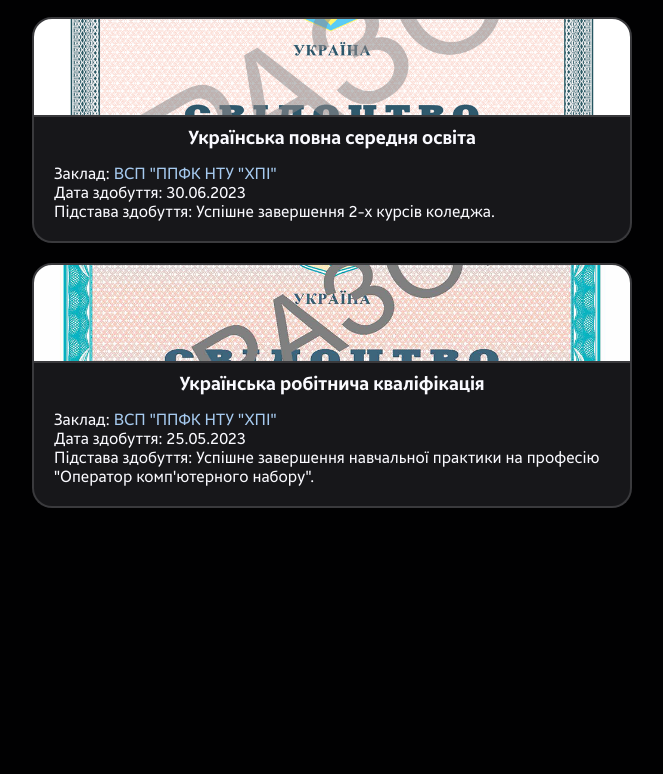
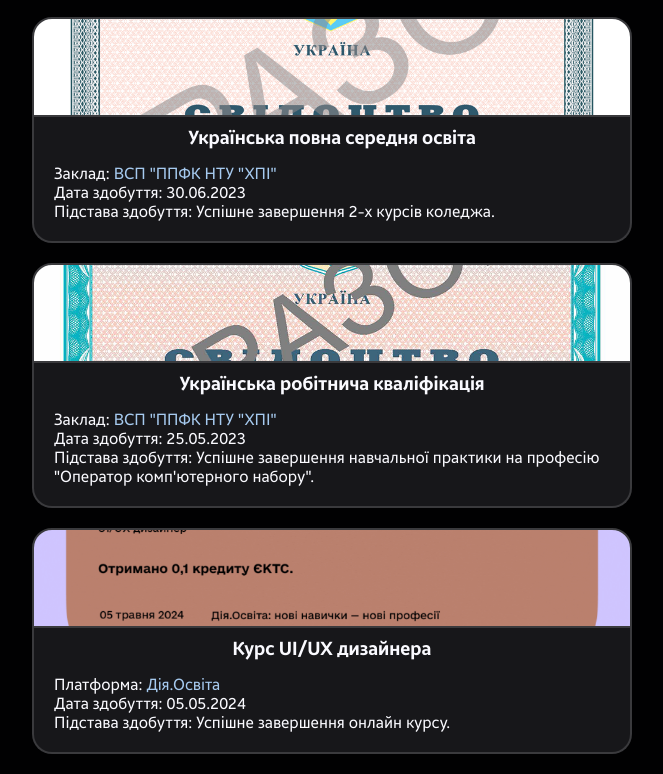
Before and after one commit to liubquanti/liubquanti.click, a plain HTML site: page education/index.html in a window 1280 px wide. Shown: the part 367-1141 px from the top of the page, without its empty margins (308-971 px from the left). Before the commit the page ends 895 px from the top, so only its background shows below. Drawn offline with Linux system fonts and the light colour scheme; a web font is replaced by a local one.

Commit message:
certificate

```diff
--- a/education/index.html
+++ b/education/index.html
@@ -53,5 +53,18 @@
         <br>
         Підстава здобуття: Успішне завершення навчальної практики на професію "Оператор комп'ютерного набору".
     </div>
+    <div class="education-document4">
+
+    </div>
+    <div class="education-label4">
+        <h3>
+            Курс UI/UX дизайнера
+        </h3>
+        Платформа: <a href="https://osvita.diia.gov.ua/" target="_blank" class="text-a">Дія.Освіта</a>
+        <br>
+        Дата здобуття: 05.05.2024
+        <br>
+        Підстава здобуття: Успішне завершення онлайн курсу.
+    </div>
 </body>
 </html>
--- a/style.css
+++ b/style.css
@@ -787,7 +787,7 @@
 
 }
 
-.education-document1, .education-document2, .education-document3 {
+.education-document1, .education-document2, .education-document3, .education-document4 {
 
     transition: height 0.5s;
 
@@ -807,14 +807,14 @@
 
 .education-document1 {
 
-    background-image: url(/photos/base.jpg);
+    background-image: url(/photos/education/base.jpg);
     animation: Slide_Up 0.5s ease;
 
 }
 
 .education-document2 {
 
-    background-image: url(/photos/full.jpg);
+    background-image: url(/photos/education/full.jpg);
     animation: Slide_Up 1s ease;
 
 }
@@ -822,8 +822,16 @@
 .education-document3 {
 
 
-    background-image: url(/photos/spec.png);
+    background-image: url(/photos/education/spec.png);
     animation: Slide_Up 1.5s ease;
+
+}
+
+.education-document4 {
+
+
+    background-image: url(/photos/education/dia-ux.png);
+    animation: Slide_Up 2s ease;
 
 }
 
@@ -833,7 +841,14 @@
 
 }
 
-.education-label1, .education-label2, .education-label3 {
+.education-document4:hover {
+
+
+    height: 850px;
+
+}
+
+.education-label1, .education-label2, .education-label3, .education-label4 {
 
     background-color: var(--block);
     width: 600px;
@@ -862,6 +877,12 @@
 .education-label3 {
 
     animation: Slide_Up 1.5s ease;
+
+}
+
+.education-label4 {
+
+    animation: Slide_Up 2s ease;
 
 }
 
```
Also changed, not shown: index.html (+1 -1 lines), photos/education/base.jpg (renamed from photos/base.jpg), photos/education/dia-ux.png (added), photos/education/full.jpg (renamed from photos/full.jpg), photos/education/spec.png (renamed from photos/spec.png).
